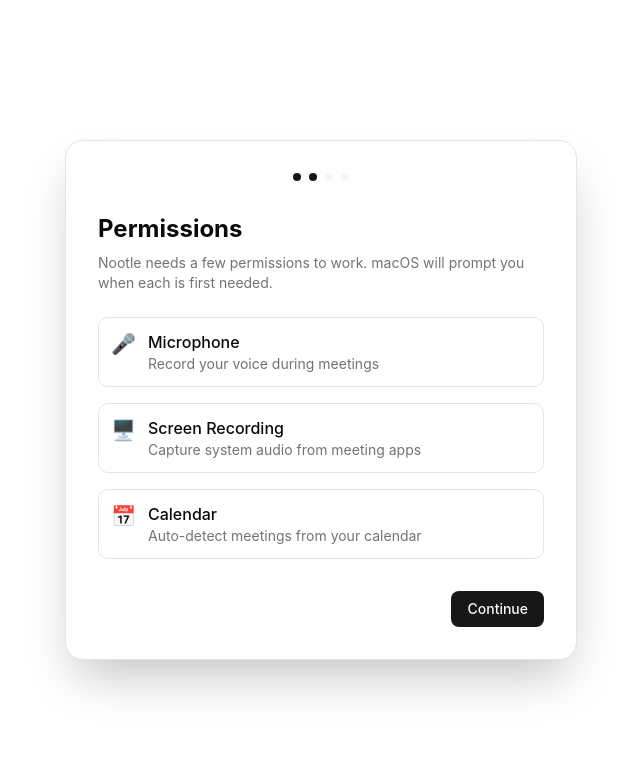
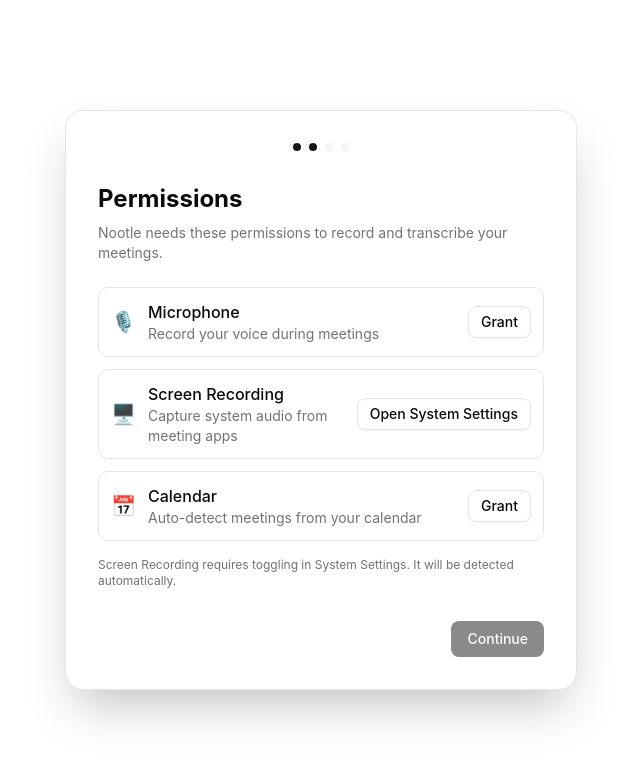
Before and after one commit to michellemayes/nootle, a React (Vite) app: page / in a window 1280 px wide. Both pictures are taken after a click on the button "Get Started". Shown: the top 762 px of the page, without its empty margins (319-959 px from the left). Built offline with nearby package versions, Linux system fonts and the light colour scheme; the HTML template or start-up script is replaced by a standard one.

Commit message:
feat: onboarding permissions step requests and verifies macOS permissions

```diff
--- a/src/components/Onboarding.tsx
+++ b/src/components/Onboarding.tsx
@@ -1,8 +1,9 @@
-import { useState } from "react";
+import { useState, useEffect, useCallback } from "react";
 import { invoke } from "@tauri-apps/api/core";
 import { motion, AnimatePresence } from "framer-motion";
 import { Button } from "@/components/ui/button";
 import { Input } from "@/components/ui/input";
+import { Badge } from "@/components/ui/badge";
 
 const STEPS = ["Welcome", "Permissions", "API Keys", "Done"] as const;
 type Step = (typeof STEPS)[number];
@@ -92,35 +93,7 @@ export function Onboarding({ onComplete }: { onComplete: () => void }) {
             )}
 
             {step === "Permissions" && (
-              <div>
-                <h2 className="mb-2 text-2xl font-bold text-foreground">
-                  Permissions
-                </h2>
-                <p className="mb-6 text-sm text-muted-foreground">
-                  Nootle needs a few permissions to work. macOS will prompt you
-                  when each is first needed.
-                </p>
-                <div className="space-y-4">
-                  <PermissionRow
-                    icon="🎤"
-                    title="Microphone"
-                    desc="Record your voice during meetings"
-                  />
-                  <PermissionRow
-                    icon="🖥"
-                    title="Screen Recording"
-                    desc="Capture system audio from meeting apps"
-                  />
-                  <PermissionRow
-                    icon="📅"
-                    title="Calendar"
-                    desc="Auto-detect meetings from your calendar"
-                  />
-                </div>
-                <div className="mt-8 flex justify-end">
-                  <Button onClick={next}>Continue</Button>
-                </div>
-              </div>
+              <PermissionsStep onNext={next} />
             )}
 
             {step === "API Keys" && (
@@ -182,22 +155,143 @@ export function Onboarding({ onComplete }: { onComplete: () => void }) {
   );
 }
 
+interface PermissionStatusData {
+  microphone: string;
+  screen_recording: boolean;
+  calendar: string;
+}
+
+function PermissionsStep({ onNext }: { onNext: () => void }) {
+  const [status, setStatus] = useState<PermissionStatusData | null>(null);
+  const [requesting, setRequesting] = useState<string | null>(null);
+
+  const checkStatus = useCallback(async () => {
+    try {
+      const s = await invoke<PermissionStatusData>("check_permissions");
+      setStatus(s);
+    } catch (e) {
+      console.error("Failed to check permissions:", e);
+    }
+  }, []);
+
+  useEffect(() => {
+    checkStatus();
+    const interval = setInterval(checkStatus, 2000);
+    return () => clearInterval(interval);
+  }, [checkStatus]);
+
+  const allGranted =
+    status?.microphone === "granted" &&
+    status?.screen_recording === true &&
+    status?.calendar === "granted";
+
+  const requestPermission = async (type: "microphone" | "screen_recording" | "calendar") => {
+    setRequesting(type);
+    try {
+      if (type === "microphone") {
+        await invoke("request_microphone_permission");
+      } else if (type === "screen_recording") {
+        await invoke("request_screen_recording_permission");
+      } else {
+        await invoke("request_calendar_permission");
+      }
+      await checkStatus();
+    } catch (e) {
+      console.error(`Failed to request ${type} permission:`, e);
+    } finally {
+      setRequesting(null);
+    }
+  };
+
+  const micGranted = status?.microphone === "granted";
+  const screenGranted = status?.screen_recording === true;
+  const calGranted = status?.calendar === "granted";
+
+  return (
+    <div>
+      <h2 className="mb-2 text-2xl font-bold text-foreground">Permissions</h2>
+      <p className="mb-6 text-sm text-muted-foreground">
+        Nootle needs these permissions to record and transcribe your meetings.
+      </p>
+      <div className="space-y-3">
+        <PermissionRow
+          icon="🎙"
+          title="Microphone"
+          desc="Record your voice during meetings"
+          granted={micGranted}
+          onRequest={() => requestPermission("microphone")}
+          requesting={requesting === "microphone"}
+        />
+        <PermissionRow
+          icon="🖥"
+          title="Screen Recording"
+          desc="Capture system audio from meeting apps"
+          granted={screenGranted}
+          onRequest={() => requestPermission("screen_recording")}
+          requesting={requesting === "screen_recording"}
+          buttonLabel={screenGranted ? undefined : "Open System Settings"}
+        />
+        <PermissionRow
+          icon="📅"
+          title="Calendar"
+          desc="Auto-detect meetings from your calendar"
+          granted={calGranted}
+          onRequest={() => requestPermission("calendar")}
+          requesting={requesting === "calendar"}
+        />
+      </div>
+      {!allGranted && (
+        <p className="mt-4 text-xs text-muted-foreground">
+          Screen Recording requires toggling in System Settings. It will be detected automatically.
+        </p>
+      )}
+      <div className="mt-8 flex justify-end">
+        <Button onClick={onNext} disabled={!allGranted}>
+          Continue
+        </Button>
+      </div>
+    </div>
+  );
+}
+
 function PermissionRow({
   icon,
   title,
   desc,
+  granted,
+  onRequest,
+  requesting,
+  buttonLabel,
 }: {
   icon: string;
   title: string;
   desc: string;
+  granted: boolean;
+  onRequest: () => void;
+  requesting: boolean;
+  buttonLabel?: string;
 }) {
   return (
-    <div className="flex items-start gap-3 rounded-lg border border-border p-3">
+    <div className="flex items-center gap-3 rounded-lg border border-border p-3">
       <span className="text-xl">{icon}</span>
-      <div>
+      <div className="flex-1">
         <p className="font-medium text-foreground">{title}</p>
         <p className="text-sm text-muted-foreground">{desc}</p>
       </div>
+      {granted ? (
+        <Badge variant="secondary" className="bg-green-500/15 text-green-600 dark:text-green-400">
+          Granted
+        </Badge>
+      ) : (
+        <Button
+          variant="outline"
+          size="sm"
+          onClick={onRequest}
+          disabled={requesting}
+        >
+          {requesting ? "..." : buttonLabel || "Grant"}
+        </Button>
+      )}
     </div>
   );
 }
```
